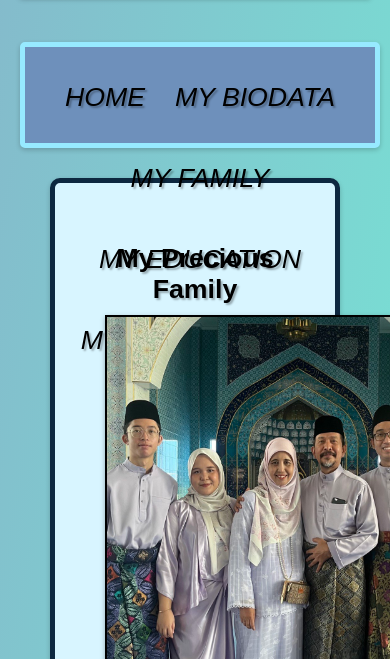
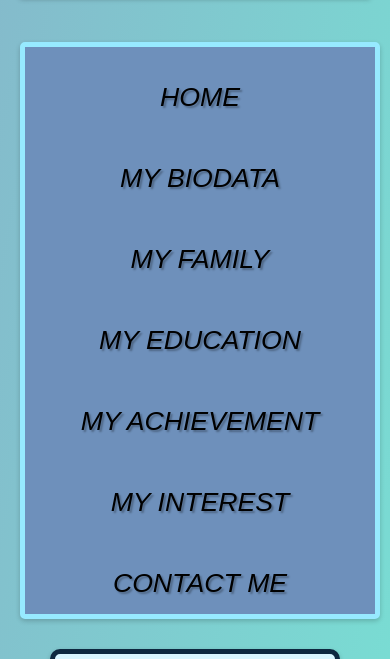
Before and after one commit to ahmadhariz/trytest, a plain HTML site: page family.html in a window 390 px wide. Shown: the part 185-844 px from the top of the page. Drawn offline with Linux system fonts and the light colour scheme.

Commit message:
style.css

```diff
--- a/css/style.css
+++ b/css/style.css
@@ -215,7 +215,14 @@ h5 center
         flex-direction: row;
     }
 
-
+@media (max-width: 480px)
+    {
+  .menu
+    {
+    flex-direction: column;
+    height: auto;
+    }
+    }
 
 .contact
     {
```
